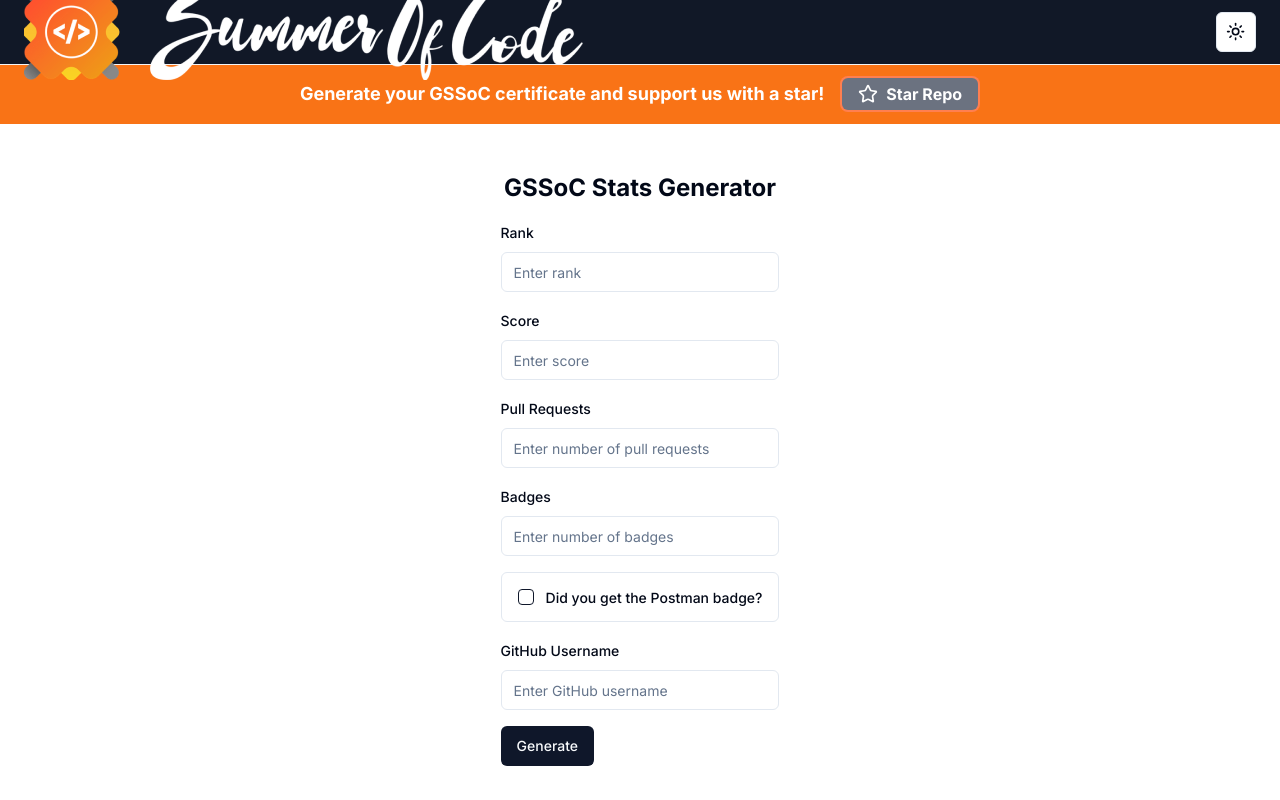
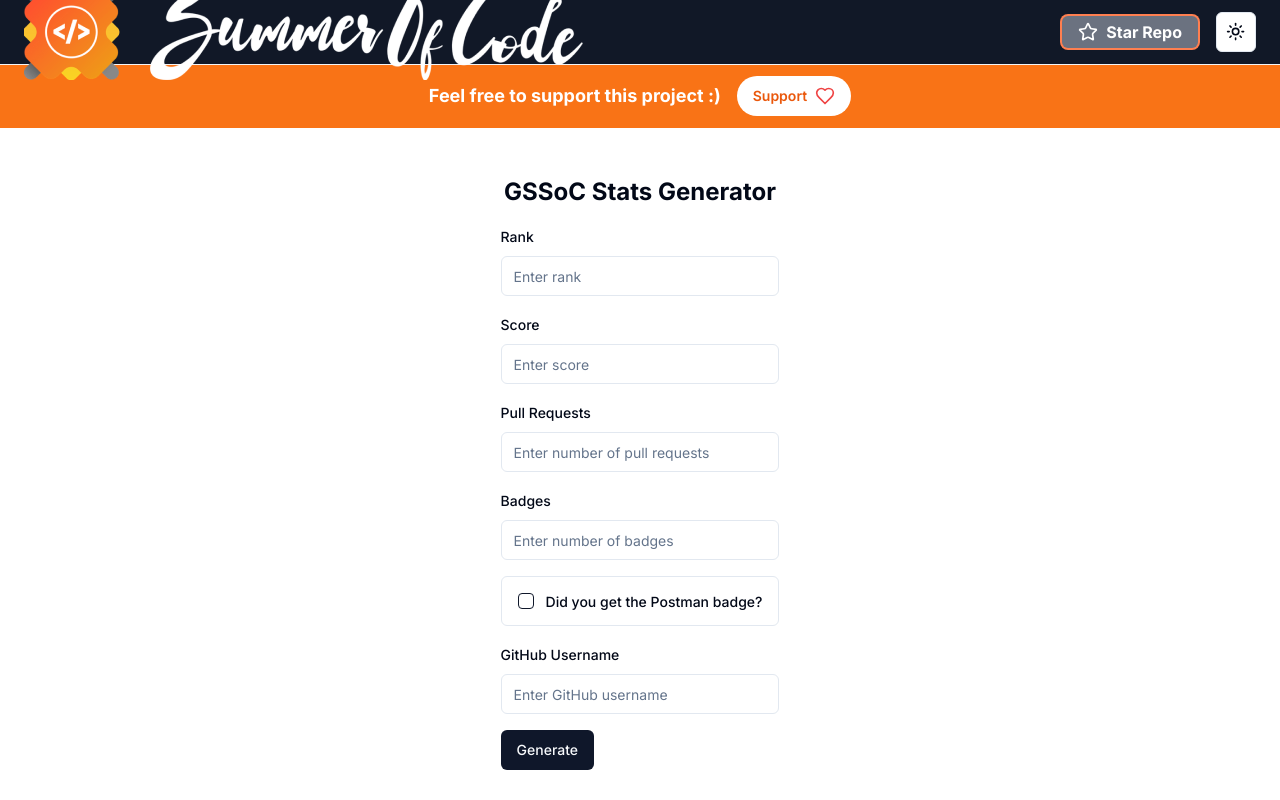
Before and after one commit to Shobhit-Nagpal/gssoc-stats-gen, a Next.js app: page / in a window 1280 px wide. Built offline with nearby package versions, Linux system fonts and the light colour scheme.

Commit message:
change: tip banner

```diff
--- a/src/app/layout.tsx
+++ b/src/app/layout.tsx
@@ -4,7 +4,7 @@ import { Toaster } from "@/components/ui/toaster";
 import "./globals.css";
 import Navbar from "@/components/navbar";
 import { ThemeProvider } from "@/components/theme-provider";
-import StarBanner from "@/components/star-banner";
+import TipBanner from "@/components/tip-banner";
 
 const inter = Inter({ subsets: ["latin"] });
 
@@ -29,7 +29,7 @@ export default function RootLayout({
         >
           <Navbar />
           <div className="pt-16">
-            <StarBanner />
+            <TipBanner />
             {children}
           </div>
           <Toaster />
--- a/src/components/navbar.tsx
+++ b/src/components/navbar.tsx
@@ -2,6 +2,7 @@
 import Link from "next/link";
 import { ModeToggle } from "./theme-button";
 import Image from "next/image";
+import StarRepoButton from "./star-repo-button";
 
 export default function Navbar() {
   return (
@@ -20,6 +21,7 @@ export default function Navbar() {
         />
       </Link>
       <div className="ml-auto flex items-center justify-center gap-4">
+        <StarRepoButton />
         <ModeToggle />
       </div>
     </header>
--- a/src/components/star-banner.tsx
+++ /dev/null
@@ -1,24 +0,0 @@
-"use client";
-
-import StarRepoButton from "./star-repo-button";
-
-const StarBanner = () => {
-  return (
-    <>
-      <div
-        className={`w-full left-0 right-0 top-0 z-50 transition-all duration-300 ease-in-out`}
-      >
-        <div className="flex w-full items-center justify-center gap-x-6 bg-orange-500 px-6 py-3 sm:px-3.5">
-          <div className="flex flex-col md:flex-row gap-y-4 items-center gap-x-4 text-sm font-medium leading-6 text-white">
-            <p className="font-bold md:text-lg text-center">
-              Generate your GSSoC certificate and support us with a star!
-            </p>
-            <StarRepoButton />
-          </div>
-        </div>
-      </div>
-    </>
-  );
-};
-
-export default StarBanner;
--- /dev/null
+++ b/src/components/tip-banner.tsx
@@ -0,0 +1,33 @@
+"use client";
+import { Heart } from "lucide-react";
+import { Button } from "./ui/button";
+
+const TipBanner = () => {
+  return (
+    <div className="w-full left-0 right-0 top-0 z-50 transition-all duration-300 ease-in-out">
+      <div className="flex w-full items-center justify-center gap-x-6 bg-orange-500 px-6 py-3 sm:px-3.5">
+        <div className="flex flex-col md:flex-row gap-y-4 items-center gap-x-4 text-sm font-medium leading-6 text-white">
+          <div className="flex items-center gap-2">
+            <p className="font-bold md:text-lg text-center">
+              Feel free to support this project :)
+            </p>
+          </div>
+          <Button
+            onClick={() =>
+              window.open(
+                "https://razorpay.me/@shobhitnagpal?amount=bMZtQmLjQWplBAmd%2FyQdEA%3D%3D",
+                "_blank",
+              )
+            }
+            className="rounded-full bg-white px-4 py-1.5 text-sm font-semibold text-orange-600 hover:bg-orange-50 transition-colors"
+          >
+            Support
+            <Heart className="h-5 w-5 ml-2 text-red-500" />
+          </Button>
+        </div>
+      </div>
+    </div>
+  );
+};
+
+export default TipBanner;
```
